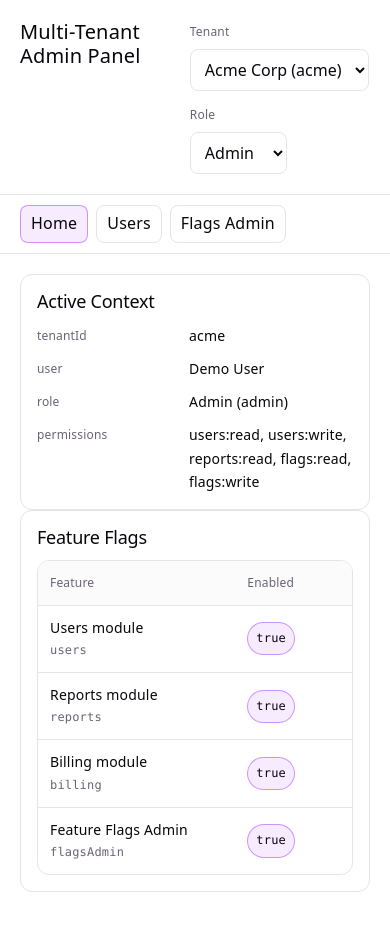
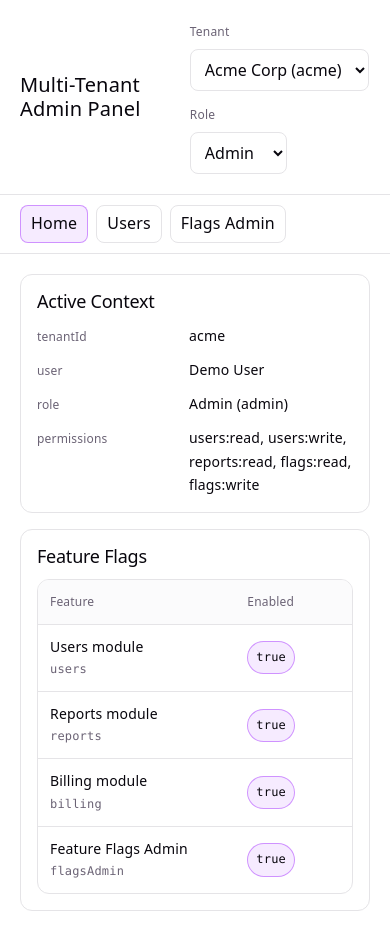
Before and after one commit to Gamze0309/config-driven-analytics-platform, a React (Vite) app in the folder multi-tenant-admin-panel/: page / in a window 390 px wide. Built offline with nearby package versions, Linux system fonts and the light colour scheme.

Commit message:
Improve Home layout and alignment for multi-tenant-admin-panel project

```diff
--- a/multi-tenant-admin-panel/src/app/shell.css
+++ b/multi-tenant-admin-panel/src/app/shell.css
@@ -8,7 +8,7 @@
 .shellHeader {
   display: flex;
   gap: 16px;
-  align-items: flex-start;
+  align-items: center;
   justify-content: space-between;
   padding: 20px;
   border-bottom: 1px solid var(--border);
--- a/multi-tenant-admin-panel/src/features/home/pages/HomePage.tsx
+++ b/multi-tenant-admin-panel/src/features/home/pages/HomePage.tsx
@@ -18,7 +18,7 @@ export function HomePage() {
   const canReadFlags = role.permissions.includes('flags:read');
 
   return (
-    <>
+    <div className={canReadFlags ? 'homeGrid' : 'homeGrid homeGridSingle'}>
       <section className="card">
         <h2 className="cardTitle">Active Context</h2>
         <div className="kv">
@@ -75,6 +75,6 @@ export function HomePage() {
           </div>
         </section>
       ) : null}
-    </>
+    </div>
   );
 }
--- a/multi-tenant-admin-panel/src/styles/ui.css
+++ b/multi-tenant-admin-panel/src/styles/ui.css
@@ -34,6 +34,7 @@
   display: grid;
   grid-template-columns: 140px 1fr;
   gap: 12px;
+  align-items: baseline;
 }
 
 .kvKey {
@@ -59,11 +60,6 @@
   gap: 12px;
   padding: 10px 12px;
   align-items: center;
-}
-
-.flagsTable.cols3 .flagsHeader,
-.flagsTable.cols3 .flagsRow {
-  grid-template-columns: 2fr 1fr 1fr;
 }
 
 .flagsTable.cols2 .flagsHeader,
@@ -204,3 +200,20 @@
 .switch input:checked + .switchTrack::after {
   transform: translateX(18px);
 }
+
+.homeGrid {
+  display: grid;
+  grid-template-columns: 1fr 1fr;
+  gap: 16px;
+  align-items: start;
+}
+
+.homeGridSingle {
+  grid-template-columns: 1fr;
+}
+
+@media (max-width: 900px) {
+  .homeGrid {
+    grid-template-columns: 1fr;
+  }
+}
```
